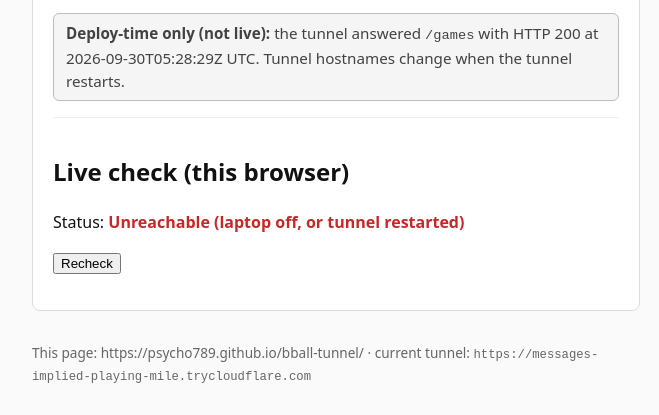
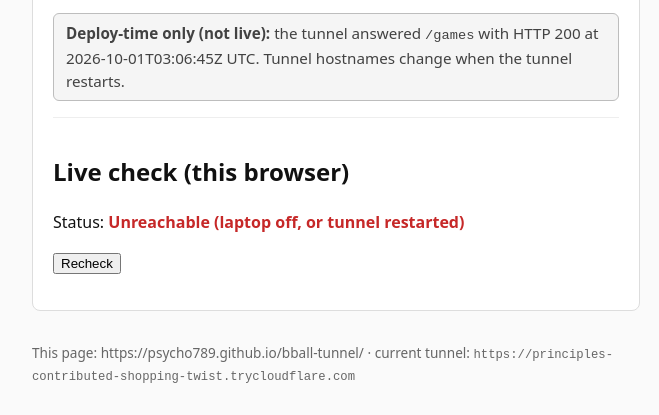
Before and after one commit to psycho789/bball-tunnel, a plain HTML site: page index.html in a window 1280 px wide. Shown: the part 401-816 px from the top of the page, 304-963 px from the left. Drawn offline with Linux system fonts and the light colour scheme; no server answers.

Commit message:
deploy: 2026-10-01T03:06:45Z

```diff
--- a/index.html
+++ b/index.html
@@ -27,15 +27,15 @@
     <p>An NBA win-probability model, charted play by play against the live prices on Kalshi and
       Polymarket, with an honest backtest of whether trading on it would make money.</p>
     <p class="links">
-      <a href="https://messages-implied-playing-mile.trycloudflare.com/games" target="_blank" rel="noopener noreferrer">Games: model vs market</a>
-      <a href="https://messages-implied-playing-mile.trycloudflare.com/" target="_blank" rel="noopener noreferrer">Money: the honest result</a>
-      <a href="https://messages-implied-playing-mile.trycloudflare.com/research/markets" target="_blank" rel="noopener noreferrer">Kalshi vs Polymarket</a>
-      <a href="https://messages-implied-playing-mile.trycloudflare.com/research" target="_blank" rel="noopener noreferrer">Research: the models</a>
+      <a href="https://principles-contributed-shopping-twist.trycloudflare.com/games" target="_blank" rel="noopener noreferrer">Games: model vs market</a>
+      <a href="https://principles-contributed-shopping-twist.trycloudflare.com/" target="_blank" rel="noopener noreferrer">Money: the honest result</a>
+      <a href="https://principles-contributed-shopping-twist.trycloudflare.com/research/markets" target="_blank" rel="noopener noreferrer">Kalshi vs Polymarket</a>
+      <a href="https://principles-contributed-shopping-twist.trycloudflare.com/research" target="_blank" rel="noopener noreferrer">Research: the models</a>
     </p>
     <p class="badge warn">Read-only share from a laptop: it is only up while that laptop is on. Pretend
       money only: with realistic trade timing the strategy currently loses money, and the site says so.</p>
     <p class="badge meta"><strong>Deploy-time only (not live):</strong> the tunnel answered <code>/games</code>
-      with HTTP 200 at 2026-09-30T05:28:29Z UTC. Tunnel hostnames change when the tunnel restarts.</p>
+      with HTTP 200 at 2026-10-01T03:06:45Z UTC. Tunnel hostnames change when the tunnel restarts.</p>
     <div class="live">
       <h2>Live check (this browser)</h2>
       <p class="pending" id="hint">Checking…</p>
@@ -44,11 +44,11 @@
     </div>
   </div>
   <footer>
-    <p>This page: https://psycho789.github.io/bball-tunnel/ · current tunnel: <code>https://messages-implied-playing-mile.trycloudflare.com</code></p>
+    <p>This page: https://psycho789.github.io/bball-tunnel/ · current tunnel: <code>https://principles-contributed-shopping-twist.trycloudflare.com</code></p>
   </footer>
   <script>
 (function () {
-  const WEB = "https://messages-implied-playing-mile.trycloudflare.com";
+  const WEB = "https://principles-contributed-shopping-twist.trycloudflare.com";
 
   function setWeb(text, ok) {
     const el = document.getElementById("live-web");
```
